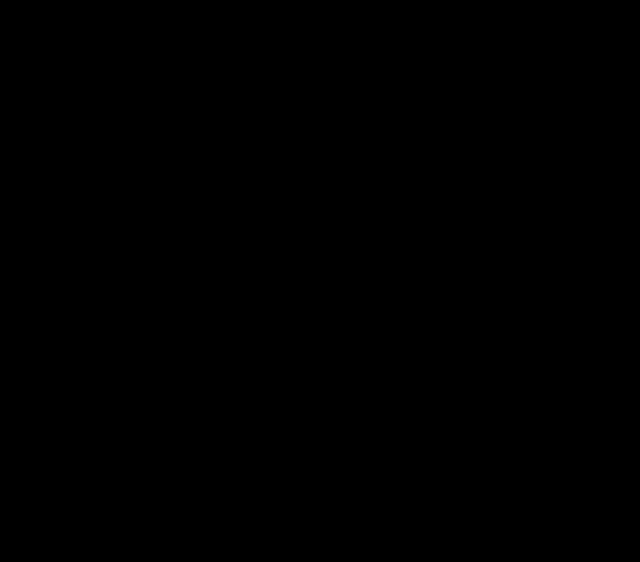
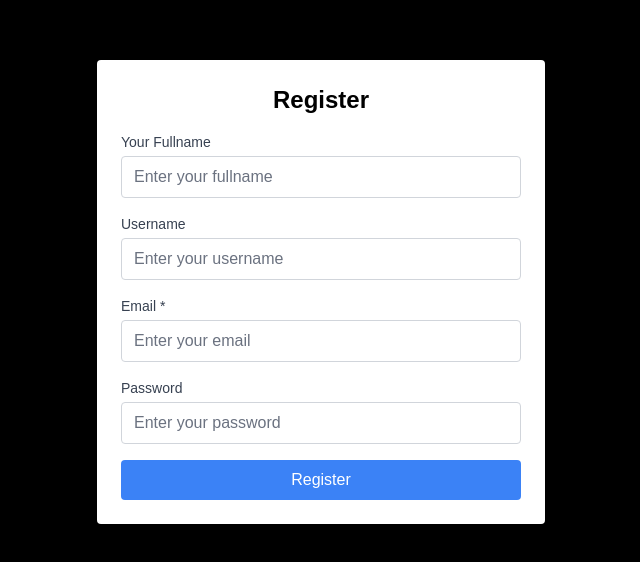
Before and after one commit to Ardhweb/dev-portfolio, a SvelteKit app: page /accounts/auth/register in a window 1280 px wide. Before the commit this address had no page. Shown: the part 108-670 px from the top of the page, without its empty margins (319-959 px from the left). Built offline with nearby package versions, Linux system fonts and the light colour scheme; a web font is replaced by a local one.

Commit message:
User Authentication Added

```diff
--- a/package.json
+++ b/package.json
@@ -60,7 +60,9 @@
 		"@node-rs/argon2": "^1.1.0",
 		"@oslojs/crypto": "^1.0.1",
 		"@oslojs/encoding": "^1.1.0",
+		"bcrypt": "^5.1.1",
 		"better-sqlite3": "^11.7.0",
-		"drizzle-orm": "^0.33.0"
+		"drizzle-orm": "^0.33.0",
+		"jsonwebtoken": "^9.0.2"
 	}
 }
--- a/src/hooks.server.js
+++ b/src/hooks.server.js
@@ -1,31 +1,51 @@
-import { dev } from '$app/environment';
-import * as auth from '$lib/server/auth.js';
+// import { dev } from '$app/environment';
+// import * as auth from '$lib/server/auth.js';
 
-const handleAuth = async ({ event, resolve }) => {
-	const sessionId = event.cookies.get(auth.sessionCookieName);
-	if (!sessionId) {
-		event.locals.user = null;
-		event.locals.session = null;
-		return resolve(event);
-	}
+// const handleAuth = async ({ event, resolve }) => {
+// 	const sessionId = event.cookies.get(auth.sessionCookieName);
+// 	if (!sessionId) {
+// 		event.locals.user = null;
+// 		event.locals.session = null;
+// 		return resolve(event);
+// 	}
 
-	const { session, user } = await auth.validateSession(sessionId);
-	if (session) {
-		event.cookies.set(auth.sessionCookieName, session.id, {
-			path: '/',
-			sameSite: 'lax',
-			httpOnly: true,
-			expires: session.expiresAt,
-			secure: !dev
-		});
-	} else {
-		event.cookies.delete(auth.sessionCookieName, { path: '/' });
-	}
+// 	const { session, user } = await auth.validateSession(sessionId);
+// 	if (session) {
+// 		event.cookies.set(auth.sessionCookieName, session.id, {
+// 			path: '/',
+// 			sameSite: 'lax',
+// 			httpOnly: true,
+// 			expires: session.expiresAt,
+// 			secure: !dev
+// 		});
+// 	} else {
+// 		event.cookies.delete(auth.sessionCookieName, { path: '/' });
+// 	}
 
-	event.locals.user = user;
-	event.locals.session = session;
+// 	event.locals.user = user;
+// 	event.locals.session = session;
 
-	return resolve(event);
-};
+// 	return resolve(event);
+// };
 
-export const handle = handleAuth;
+// export const handle = handleAuth;
+
+
+import { authenticate } from "./lib/auth/middleware";
+
+const protectedRoutes = ["/contact"]; // Define routes that need protection
+
+export async function handle({ event, resolve }) {
+  if (protectedRoutes.includes(event.url.pathname)) {
+    try {
+      const user = await authenticate(event); // Authenticate user
+      event.locals.user = user; // Attach user info to `locals` for access in the route
+    } catch (err) {
+      return new Response(JSON.stringify({ error: "Unauthorized: " + err.message }), {
+        status: 401,
+      });
+    }
+  }
+
+  return resolve(event); // Proceed to the route
+}
--- /dev/null
+++ b/src/lib/auth/middleware.js
@@ -0,0 +1,17 @@
+import { verifyToken } from "./utils/jwt";
+
+export const authenticate = async (event) => {
+  const authHeader = event.request.headers.get("Authorization");
+  const token = authHeader?.split(" ")[1];
+
+  if (!token) {
+    throw new Error("Token not provided");
+  }
+
+  try {
+    const user = verifyToken(token); // Validate the JWT token
+    return user; // Return the decoded user info
+  } catch {
+    throw new Error("Invalid or expired token");
+  }
+};
--- /dev/null
+++ b/src/lib/auth/models/users.js
@@ -0,0 +1,8 @@
+import { sqliteTable, text, integer } from "drizzle-orm/sqlite-core";
+
+export const users = sqliteTable("users", {
+  name: text("name").notNull(),
+  email: text("email").notNull().unique(),
+  username: text("username").notNull().unique(),
+  password: text("password").notNull(),
+});
--- /dev/null
+++ b/src/lib/auth/utils/hash.js
@@ -0,0 +1,11 @@
+import bcrypt from "bcrypt";
+
+const saltRounds = 10;
+
+export const hashPassword = async (password) => {
+  return await bcrypt.hash(password, saltRounds);
+};
+
+export const validatePassword = async (password, hashedPassword) => {
+  return await bcrypt.compare(password, hashedPassword);
+};
--- /dev/null
+++ b/src/lib/auth/utils/jwt.js
@@ -0,0 +1,11 @@
+import jwt from "jsonwebtoken";
+
+const secretKey = "your-secret-key"; // Use environment variables in production
+
+export const generateToken = (payload) => {
+  return jwt.sign(payload, secretKey, { expiresIn: "1h" });
+};
+
+export const verifyToken = (token) => {
+  return jwt.verify(token, secretKey);
+};
--- /dev/null
+++ b/src/routes/accounts/auth/login/+page.svelte
@@ -0,0 +1,80 @@
+<script>
+    import { goto } from "$app/navigation";
+    let username = "";
+    let password = "";
+    let error = "";
+
+    const handleSubmit = async () => {
+      error = "";
+
+      try {
+        const response = await fetch("/accounts/auth/login", {
+          method: "POST",
+          headers: { "Content-Type": "application/json" },
+          body: JSON.stringify({ username, password }),
+        });
+
+        if (!response.ok) {
+          const data = await response.json();
+          throw new Error(data.error || "Login failed");
+        }
+
+        const { token } = await response.json();
+
+        // Save the token in localStorage or cookies
+        localStorage.setItem("authToken", token);
+
+        // Redirect to a protected page or dashboard
+        goto("/accounts/dashboard/profile");
+      } catch (err) {
+        error = err.message;
+      }
+    };
+  </script>
+
+  <div class="min-h-screen flex items-center justify-center bg-gray-100">
+    <div class="bg-white shadow-md rounded-lg p-6 w-full max-w-md">
+      <h1 class="text-2xl font-bold mb-4 text-center">Login</h1>
+
+      <form class="space-y-4" on:submit|preventDefault={handleSubmit}>
+        <div>
+          <label for="username" class="block text-sm font-medium text-gray-700">
+            Username
+          </label>
+          <input
+            id="username"
+            type="text"
+            bind:value={username}
+            required
+            placeholder="Enter your username"
+            class="mt-1 block w-full px-3 py-2 border border-gray-300 rounded-md shadow-sm focus:outline-none focus:ring-indigo-500 focus:border-indigo-500 sm:text-sm"
+          />
+        </div>
+
+        <div>
+          <label for="password" class="block text-sm font-medium text-gray-700">
+            Password
+          </label>
+          <input
+            id="password"
+            type="password"
+            bind:value={password}
+            required
+            placeholder="Enter your password"
+            class="mt-1 block w-full px-3 py-2 border border-gray-300 rounded-md shadow-sm focus:outline-none focus:ring-indigo-500 focus:border-indigo-500 sm:text-sm"
+          />
+        </div>
+
+        <button
+          type="submit"
+          class="w-full bg-indigo-600 text-white py-2 px-4 rounded-md hover:bg-indigo-700 focus:outline-none focus:ring-2 focus:ring-indigo-500 focus:ring-offset-2"
+        >
+          Login
+        </button>
+      </form>
+
+      {#if error}
+        <p class="mt-4 text-red-500 text-sm text-center">{error}</p>
+      {/if}
+    </div>
+  </div>
--- /dev/null
+++ b/src/routes/accounts/auth/login/+server.js
@@ -0,0 +1,28 @@
+import { db } from "/src/lib/server/db/index";
+import { users } from "../../../../lib/auth/models/users.js";
+import { validatePassword } from "../../../../lib/auth/utils/hash.js";
+import { generateToken } from "../../../../lib/auth/utils/jwt.js";
+
+export async function POST({ request }) {
+  const { username, password } = await request.json();
+
+  try {
+    const user = await db.select().from(users).where({ username }).get();
+
+    if (!user) {
+      return new Response(JSON.stringify({ error: "User not found" }), { status: 404 });
+    }
+
+    const isPasswordValid = await validatePassword(password, user.password);
+
+    if (!isPasswordValid) {
+      return new Response(JSON.stringify({ error: "Invalid credentials" }), { status: 401 });
+    }
+
+    const token = generateToken({ id: user.id, username: user.username });
+
+    return new Response(JSON.stringify({ token }), { status: 200 });
+  } catch (error) {
+    return new Response(JSON.stringify({ error: error.message }), { status: 500 });
+  }
+}
--- /dev/null
+++ b/src/routes/accounts/auth/register/+page.svelte
@@ -0,0 +1,99 @@
+<script>
+    import { onMount } from "svelte";
+    import { goto } from "$app/navigation";
+
+    let name = "";
+    let email = "";
+    let username = "";
+    let password = "";
+    let error = "";
+    let success = "";
+
+    const handleSubmit = async () => {
+      error = ""; // Clear errors
+      success = ""; // Clear success message
+
+      try {
+        const response = await fetch("/accounts/auth/register", {
+          method: "POST",
+          headers: { "Content-Type": "application/json" },
+          body: JSON.stringify({name, email, username, password }),
+        });
+
+        if (!response.ok) {
+          const data = await response.json();
+          throw new Error(data.error || "Registration failed");
+        }
+
+        success = "Registration successful! Redirecting to login...";
+        setTimeout(() => goto("/accounts/auth/login"), 2000); // Redirect to login after 2s
+      } catch (err) {
+        error = err.message;
+      }
+    };
+  </script>
+
+  <div class="flex items-center justify-center min-h-screen">
+    <div class="bg-white p-6 rounded shadow-md w-full max-w-md">
+      <h1 class="text-2xl font-bold mb-4 text-center">Register</h1>
+      <form on:submit|preventDefault={handleSubmit}>
+        <div class="mb-4">
+          <label for="name" class="block text-sm font-medium text-gray-700 mb-1">Your Fullname</label>
+          <input
+            id="name"
+            type="text"
+            bind:value={name}
+            required
+            placeholder="Enter your fullname"
+            class="w-full border border-gray-300 rounded px-3 py-2 focus:outline-none focus:ring-2 focus:ring-blue-500 focus:border-blue-500"
+          />
+        </div>
+        <div class="mb-4">
+          <label for="username" class="block text-sm font-medium text-gray-700 mb-1">Username</label>
+          <input
+            id="username"
+            type="text"
+            bind:value={username}
+            required
+            placeholder="Enter your username"
+            class="w-full border border-gray-300 rounded px-3 py-2 focus:outline-none focus:ring-2 focus:ring-blue-500 focus:border-blue-500"
+          />
+        </div>
+        <div class="mb-4">
+          <label for="email" class="block text-sm font-medium text-gray-700 mb-1">Email <span class="text-red">*</span></label>
+          <input
+            id="email"
+            type="text"
+            bind:value={email}
+            required
+            placeholder="Enter your email"
+            class="w-full border border-gray-300 rounded px-3 py-2 focus:outline-none focus:ring-2 focus:ring-blue-500 focus:border-blue-500"
+          />
+        </div>
+        <div class="mb-4">
+          <label for="password" class="block text-sm font-medium text-gray-700 mb-1">Password</label>
+          <input
+            id="password"
+            type="password"
+            bind:value={password}
+            required
+            placeholder="Enter your password"
+            class="w-full border border-gray-300 rounded px-3 py-2 focus:outline-none focus:ring-2 focus:ring-blue-500 focus:border-blue-500"
+          />
+        </div>
+        <button
+          type="submit"
+          class="w-full bg-blue-500 text-white font-medium py-2 px-4 rounded hover:bg-blue-600 focus:outline-none focus:ring-2 focus:ring-blue-500 focus:ring-offset-2"
+        >
+          Register
+        </button>
+      </form>
+    </div>
+  </div>
+  {#if error}
+    <p style="color: red;">{error}</p>
+  {/if}
+
+  {#if success}
+    <p style="color: green;">{success}</p>
+  {/if}
--- /dev/null
+++ b/src/routes/accounts/auth/register/+server.js
@@ -0,0 +1,18 @@
+import { db } from "/src/lib/server/db/index";
+import { users } from "../../../../lib/auth/models/users.js";
+import { hashPassword } from "../../../../lib/auth/utils/hash.js";
+
+export async function POST({ request }) {
+  const { name, email,username, password } = await request.json();
+
+  try {
+    const hashedPassword = await hashPassword(password);
+    await db.insert(users).values({name,email, username, password: hashedPassword });
+
+    return new Response(JSON.stringify({ message: "User registered successfully" }), {
+      status: 201,
+    });
+  } catch (error) {
+    return new Response(JSON.stringify({ error: error.message }), { status: 500 });
+  }
+}
--- /dev/null
+++ b/src/routes/accounts/dashboard/profile/+page.svelte
@@ -0,0 +1 @@
+<!--Dashboard Page Accounts-->
```
Also changed, not shown: src/routes/accounts/dashboard/profile/+server.js (added), 1 other file (tests, documents, lock files or other folders).
